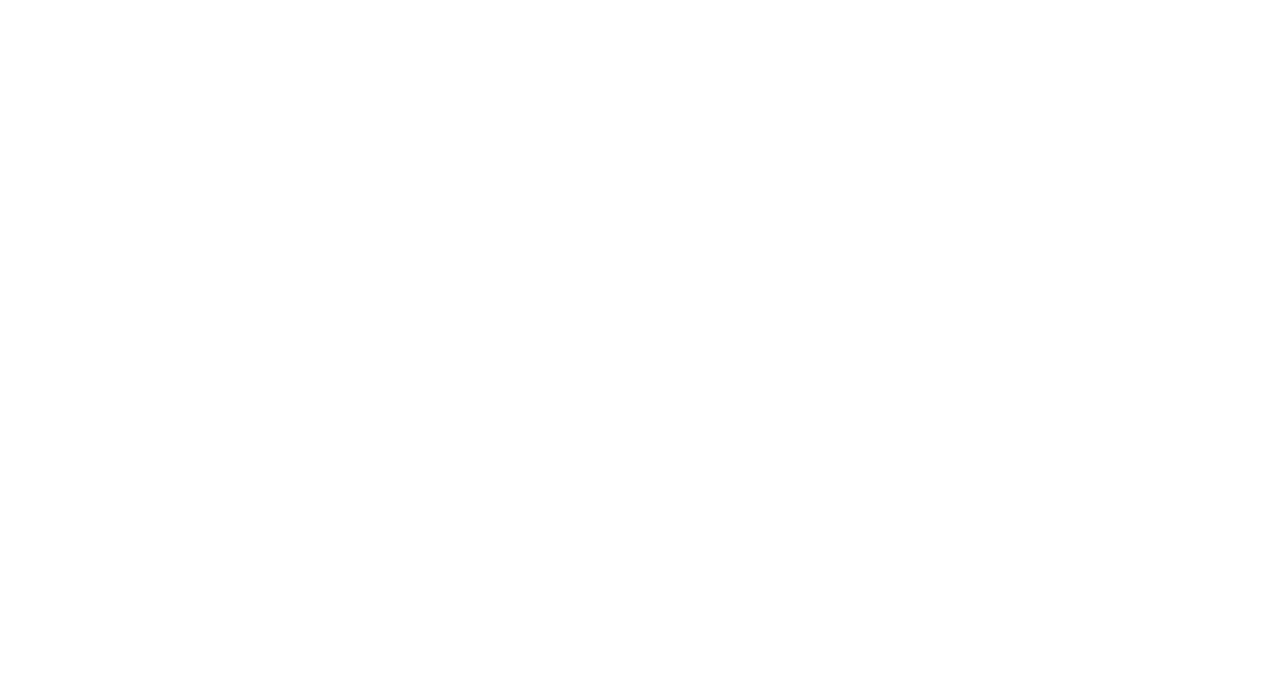
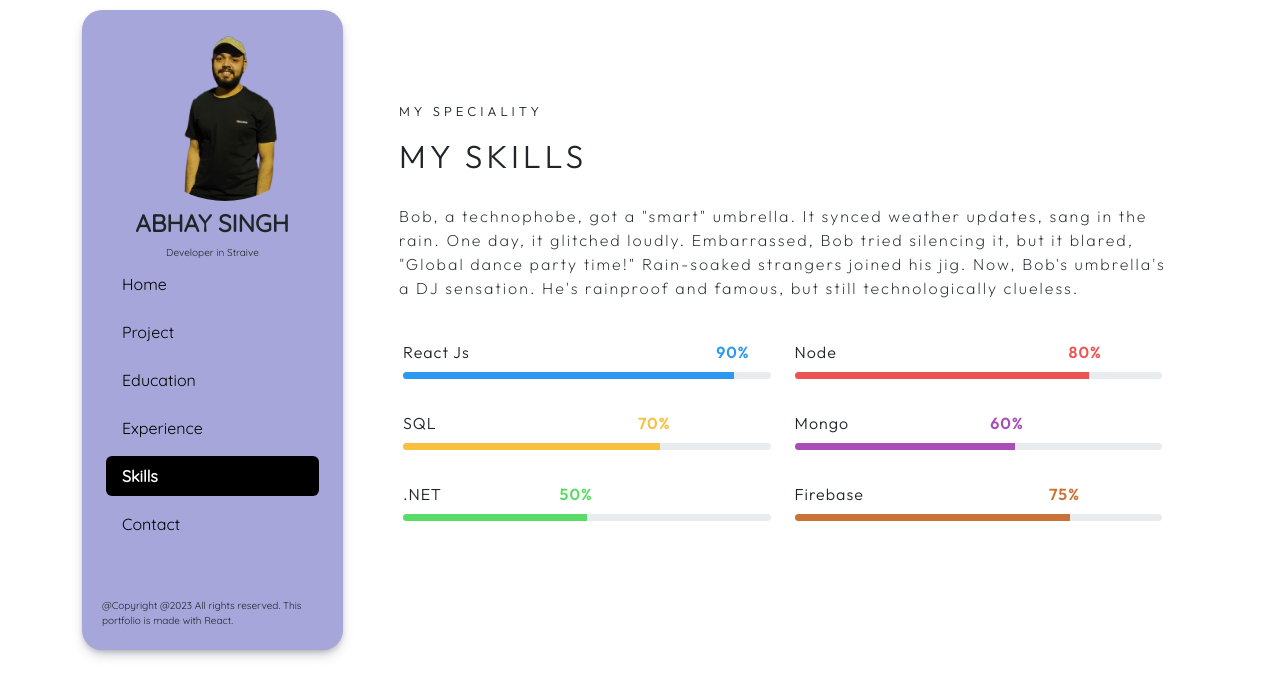
Before and after one commit to Abhaysingh10/Portfolio, a React (Create React App) app: page /Skills in a window 1280 px wide. Before the commit this address had no page. Shown: the top 696 px of the page. Built offline with nearby package versions, Linux system fonts and the light colour scheme.

Commit message:
skills page created with animation

```diff
--- a/src/AppRoute/index.js
+++ b/src/AppRoute/index.js
@@ -4,8 +4,8 @@
 import { Home } from '../Component/Home'
 import { Project } from '../Component/Project'
 import { Education } from '../Component/Education'
-import { Work } from '../Component/Work'
 import { Experience } from '../Component/Experience'
+import { Skills } from '../Component/Skills'
 
 export const AppRoute = () => {
   return (
@@ -16,7 +16,7 @@
         <Route path='/Contact' element={<Contact/>}></Route>
         <Route path='/Project' element={<Project/>}></Route>
         <Route path='/Education' element={<Education/>}></Route>
-        <Route path='/Work' element={<Work/>}></Route>
+        <Route path='/Skills' element={<Skills/>}></Route>
         <Route path='/Experience' element={<Experience/>}></Route>
       </Routes>
 
--- a/src/Component/Project.js
+++ b/src/Component/Project.js
@@ -9,7 +9,7 @@
                 <Col xs lg="3" style={{ backgroundColor: "  " }}>
                     <Sidebar />
                 </Col>
-                <Col className="item-b " id='item-b' style={{ backgroundColor: "red" }}>
+                <Col className="item-b " id='item-b' style={{ backgroundColor: " " }}>
                 </Col>
             </Row>
         </Container>
--- a/src/Component/Sidebar.js
+++ b/src/Component/Sidebar.js
@@ -32,7 +32,7 @@
           <li className="m-1">
             <NavLink to='/Project' className="nav-link text-black fs-6">
               {/* <svg className="bi me-2" width="16" height="16"></svg> */}
-              Projects
+              Project
             </NavLink>
           </li>
           <li className=" m-1 fs-6">
@@ -48,9 +48,9 @@
             </NavLink>
           </li>
           <li className=" m-1 fs-6">
-            <NavLink to='/Work' className="nav-link text-black">
+            <NavLink to='/Skills' className="nav-link text-black">
               {/* <svg className="bi me-2" width="16" height="16"></svg> */}
-              Work
+              Skills
             </NavLink>
           </li>
           <li className=" m-1 fs-6">
--- /dev/null
+++ b/src/Component/Skills.js
@@ -0,0 +1,115 @@
+import React from 'react'
+import { Col, Container, ProgressBar, Row } from 'react-bootstrap'
+import { Sidebar } from './Sidebar'
+
+export const Skills = () => {
+
+
+  const skillComponent = (skillName, percentage, className) => {
+
+    return <Col className='skills-bar-col' style={{ backgroundColor: "" }}>{skillName}
+      <div className={`${className}-div`}>
+        <span>
+          {percentage}
+        </span>
+      </div>
+      <br />
+      <div className='progress-wrap'>
+        <ProgressBar className={`mt-2 ${className} `} role='progressbar' now={parseInt(percentage)} >
+        </ProgressBar>
+      </div>
+    </Col>
+
+  }
+
+  return (
+    <Container>
+      <Row>
+        <Col xs lg="3" style={{ backgroundColor: "" }}>
+          <Sidebar />
+        </Col>
+        <Col className="item-b " id='item-b' style={{ backgroundColor: "" }}>
+          <div className="home-body">
+            <Container style={{ backgroundColor: "" }}>
+              <div className='' style={{}}>
+                <Row className='skills-page-title-parent'>
+                  <div className='skills-page-title p-4'>
+                    <span className='text-uppercase'> my speciality  <img src='' /> </span><br /> <br /> <br />
+                    <span className='text-uppercase skills-sub-title'>my skills</span>
+                  </div>
+                </Row>
+
+                <Row className='skill-story-parent' style={{ backgroundColor: "" }}>
+                  <div className="skill-story p-4" style={{ backgroundColor: "" }}>
+                    Bob, a technophobe, got a "smart" umbrella. It synced weather updates, sang in the rain.
+                    One day, it glitched loudly. Embarrassed, Bob tried silencing it, but it blared, "Global dance party time!"
+                    Rain-soaked strangers joined his jig. Now, Bob's umbrella's a DJ sensation. He's rainproof and famous, but still
+                    technologically clueless.
+                  </div>
+                </Row>
+                <Row className='p-3 skills-bar' style={{ backgroundColor: "" }}>
+                  <Col className='skills-bar-col' style={{ backgroundColor: "" }}>React Js
+                    <div className='react-div'>
+                      <span>
+                        90%
+                      </span>
+                    </div>
+                    <br />
+                    <div className='progress-wrap'>
+                      <ProgressBar className='mt-2 react' role='progressbar' now={90} >
+                      </ProgressBar>
+                    </div>
+                  </Col>
+                  <Col className='skills-bar-col' style={{ backgroundColor: "" }}>Node
+                    <div className='node-div'>
+                      <span>
+                        80%
+                      </span>
+                    </div>
+                    <br />
+                    <div className='progress-wrap'>
+                      <ProgressBar className='mt-2 node' role='progressbar' now={80} >
+                      </ProgressBar>
+                    </div>
+                  </Col>
+
+                </Row>
+                <Row className='p-3 skills-bar' style={{ backgroundColor: "" }}>
+                  <Col className='skills-bar-col' style={{ backgroundColor: "" }}>SQL
+                    <div className='sql-div'>
+                      <span>
+                        70%
+                      </span>
+                    </div>
+                    <br />
+                    <div className='progress-wrap'>
+                      <ProgressBar className='mt-2 sql' role='progressbar' now={70} >
+                      </ProgressBar>
+                    </div>
+                  </Col>
+                  <Col className='skills-bar-col' style={{ backgroundColor: "" }}>Mongo
+                    <div className='mongo-div'>
+                      <span>
+                        60%
+                      </span>
+                    </div>
+                    <br />
+                    <div className='progress-wrap'>
+                      <ProgressBar className='mt-2 mongo' role='progressbar' now={60} >
+                      </ProgressBar>
+                    </div>
+                  </Col>
+                </Row>
+                <Row className='p-3 skills-bar'>
+                  {skillComponent(".NET", "50%", "net")}
+                  {skillComponent("Firebase", "75%", "firebase")}
+                </Row>
+              </div>
+            </Container>
+          </div>
+        </Col>
+      </Row>
+
+    </Container>
+  )
+}
--- a/src/Component/Work.js
+++ /dev/null
@@ -1,15 +0,0 @@
-import React from 'react'
-import { Col, Container, Row } from 'react-bootstrap'
-import { Sidebar } from './Sidebar'
-
-export const Work = () => {
-  return (
-<Container>
-            <Row>
-                <Col xs lg="3" style={{ backgroundColor: "  " }}>
-                    <Sidebar />
-                </Col>
-            </Row>
-        </Container>
-  )
-}
--- a/src/index.css
+++ b/src/index.css
@@ -13,8 +13,8 @@
 
 /* Hide scrollbar for IE, Edge and Firefox */
 html {
-  -ms-overflow-style: none;  /* IE and Edge */
-  scrollbar-width: none;  /* Firefox */
+  -ms-overflow-style: none; /* IE and Edge */
+  scrollbar-width: none; /* Firefox */
 }
 
 @font-face {
@@ -177,13 +177,11 @@
   border-radius: 20px;
   padding: 20px;
   /* box-shadow: rgba(50, 50, 93, 0.25) 0px 6px 12px -2px, rgba(0, 0, 0, 0.3) 0px 3px 7px -3px; */
-
 }
 
-#item-b{
+#item-b {
   /* background-color: red; */
   /* box-shadow: rgba(50, 50, 93, 0.25) 0px 6px 12px -2px, rgba(0, 0, 0, 0.3) 0px 3px 7px -3px; */
-
 }
 
 .card-parent {
@@ -282,20 +280,20 @@
   line-height: 10px;
 }
 
-.contact-form{
+.contact-form {
   margin-top: 30px;
   background-color: #66cfbe00;
 }
 
-.contact-form>div{
+.contact-form > div {
   display: flex;
 }
 
-.contact-input-title{
+.contact-input-title {
   font-family: "Outfit";
 }
 
-.contact-input{
+.contact-input {
   background-color: rgb(249, 249, 249) !important;
   border-radius: 5px;
   width: 100%;
@@ -308,18 +306,196 @@
   transition: 0.2s linear;
 }
 
-
-input[input="text"]{
+input[input="text"] {
   background-color: rgb(9, 218, 114) !important;
   /* width: 350px; */
   /* height: 40px; */
   border-color: transparent;
 }
 
-.contact-input:focus{
+.contact-input:focus {
   background-color: rgb(244, 247, 252) !important;
   outline: #a7a6da !important;
   width: 95%;
   /* height: 40px;
   border-color: transparent; */
 }
+
+/* Skills page */
+
+.skills-page-title-parent {
+  /* background-color: #f9f9f9e4; */
+  height: 100px;
+  margin-top: 50px;
+}
+
+.skills-page-title {
+  font-family: "Outfit";
+  font-weight: 300;
+  font-size: small;
+  letter-spacing: 4px;
+  line-height: 15px;
+}
+
+.skills-sub-title {
+  font-size: xx-large;
+}
+
+.skill-story {
+  font-family: "Outfit";
+  letter-spacing: 2px;
+  font-weight: 200;
+  animation: showUp 1s normal !important;
+}
+
+@keyframes showUp {
+  0% {
+    opacity: 0;
+    margin-top: 200px;
+  }
+  100% {
+    opacity: 1;
+    transform: translateY(0);
+  }
+}
+
+.skills-bar {
+  font-family: "Outfit";
+  font-weight: 300;
+  letter-spacing: 1px;
+  /* display: block; */
+  opacity: 1;
+  animation: fadeIn 0.5s normal, showUpSkillBar 1s normal 0.5s !important;
+}
+
+@keyframes fadeIn {
+  0% {
+    opacity: 0;
+  }
+  /* 40% {
+    opacity: 0;
+  } */
+  100% {
+    opacity: 0;
+  }
+}
+
+@keyframes showUpSkillBar {
+  0% {
+    opacity: 0;
+    margin-top: 200px;
+  }
+  100% {
+    opacity: 1;
+    transform: translateY(0);
+  }
+}
+
+.skills-bar-col {
+  position: relative;
+}
+
+.react-div {
+  position: absolute;
+  color: #2c98f0;
+  width: 100%;
+  top: 0px;
+  font-weight: 600;
+}
+
+.react-div span {
+  margin-left: 80%;
+}
+
+.react .progress-bar {
+  background-color: #2c98f0;
+  width: 90px;
+}
+
+.node-div {
+  position: absolute;
+  color: #ec5453;
+  width: 100%;
+  top: 0px;
+  font-weight: 600;
+}
+
+.node-div span {
+  margin-left: 70%;
+}
+
+.node .progress-bar {
+  background-color: #ec5453;
+}
+
+.sql-div {
+  position: absolute;
+  color: #f9bf3f;
+  width: 100%;
+  top: 0px;
+  font-weight: 600;
+}
+
+.sql-div span {
+  margin-left: 60%;
+}
+
+.sql .progress-bar {
+  background-color: #f9bf3f;
+}
+
+.progress {
+  height: 7px;
+}
+
+.sql .progress-bar {
+  background-color: #f9bf3f;
+}
+
+.mongo-div {
+  position: absolute;
+  color: #a84cb8;
+  width: 100%;
+  top: 0px;
+  font-weight: 600;
+}
+
+.mongo-div span {
+  margin-left: 50%;
+}
+
+.mongo .progress-bar {
+  background-color: #a84cb8;
+}
+
+.net-div {
+  position: absolute;
+  color: #59db66;
+  width: 100%;
+  top: 0px;
+  font-weight: 600;
+}
+
+.net-div span {
+  margin-left: 40%;
+}
+
+.net .progress-bar {
+  background-color: #59db66;
+}
+
+.firebase-div {
+  position: absolute;
+  color: #cb7337;
+  width: 100%;
+  top: 0px;
+  font-weight: 600;
+}
+
+.firebase-div span {
+  margin-left: 65%;
+}
+
+.firebase .progress-bar {
+  background-color: #cb7337;
+}
```
